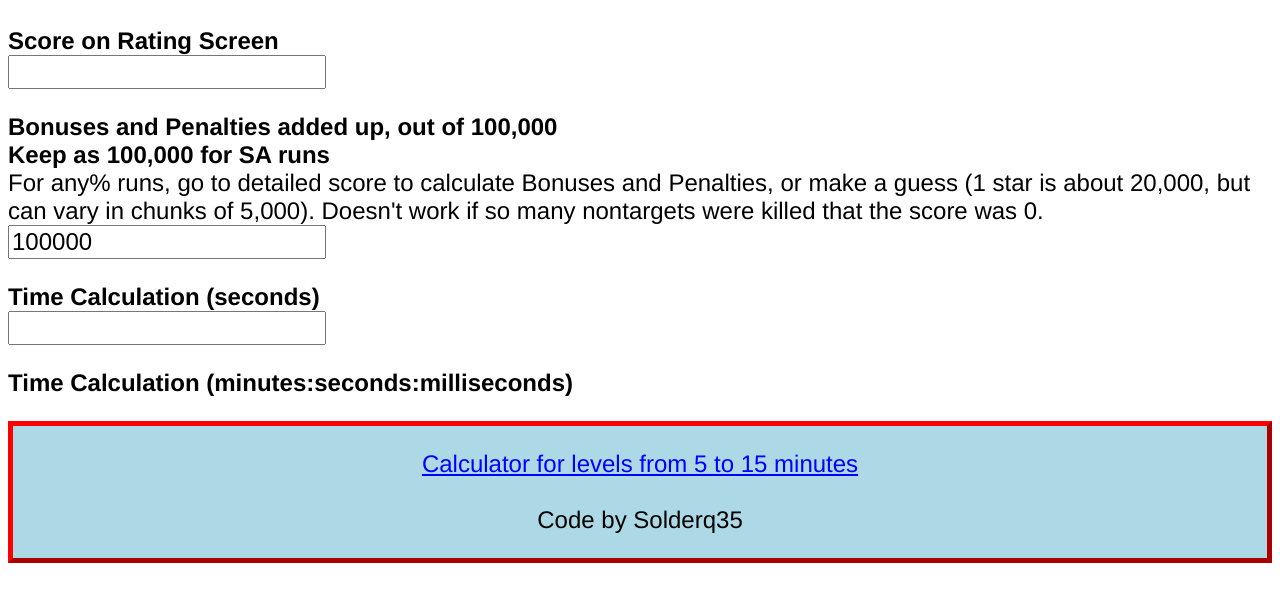
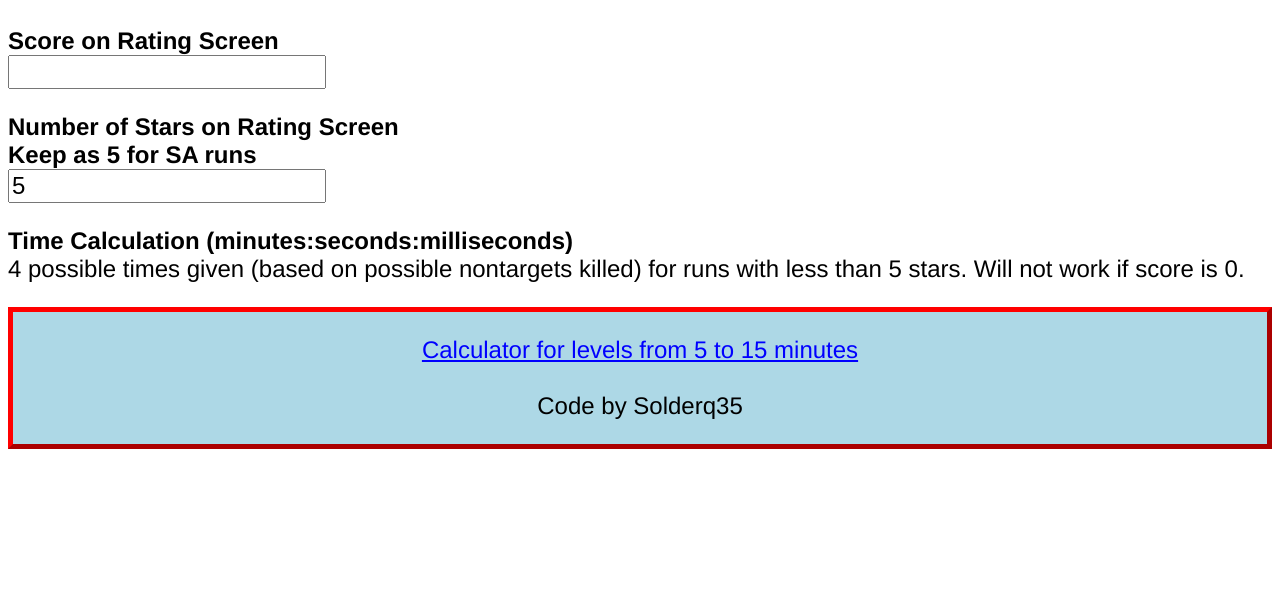
Before and after one commit to solderq35/time-calc-under-5, a plain HTML site: page index.html in a window 1280 px wide. Shown: the part 75-676 px from the top of the page. Drawn offline with Linux system fonts and the light colour scheme.

Commit message:
Update index.html

```diff
--- a/index.html
+++ b/index.html
@@ -14,31 +14,33 @@
      <p><strong>Score on Rating Screen</strong><br />
           <input onblur="findTotal()" type="text" class="amount" name="printcost" /></p>
 
-     <p><strong>Bonuses and Penalties added up, out of 100,000 </strong>
+     <p><strong>Number of Stars on Rating Screen </strong>
 <br>
-<b> Keep as 100,000 for SA runs </b>
+<b> Keep as 5 for SA runs </b>
 <br>
-For any% runs, go to detailed score to calculate Bonuses and Penalties, or make a guess (1 star is about 20,000, but can vary in chunks of 5,000). Doesn't work if so many nontargets were killed that the score was 0.
+
+          <input onblur="findTotal()" type="text" class="stars" name="digitalcost" value=5></p>
+
+      </div>
+           <div id="totalordercost">  </div>
+           <div id="totalordercost2">  </div>
+
+  <p><strong>Time Calculation (minutes:seconds:milliseconds) </strong>
 <br>
-          <input onblur="findTotal()" type="text" class="bonuses" name="digitalcost" value=100000></p>
+4 possible times given (based on possible nontargets killed) for runs with less than 5 stars. Will not work if score is 0.
+</p>
 
 
-     <p><strong>Time Calculation (seconds) <span class="required"></span></strong><br />
-          <input type="text" name="totalordercost" id="totalordercost" /></p>
-
-
-  <p><strong>Time Calculation (minutes:seconds:milliseconds) <span class="required"></span></strong>
-
-          </div>
 
         <div id="time">  </div>
-
-</p>
+        <div id = "time2"> </div>
+        <div id = "time3"> </div>
+        <div id = "time4"> </div>
 
 <div class="myDiv">
 
 <p>
-  <a href="https://solderq35.github.io/time-calc-over-5/">Calculator for levels from 5 to 15 minutes</a>
+  <a href="https://jsbin.com/xiyojel/">Calculator for levels from 5 to 15 minutes</a>
 <br>  <br>
 Code by Solderq35
 </p>
```
